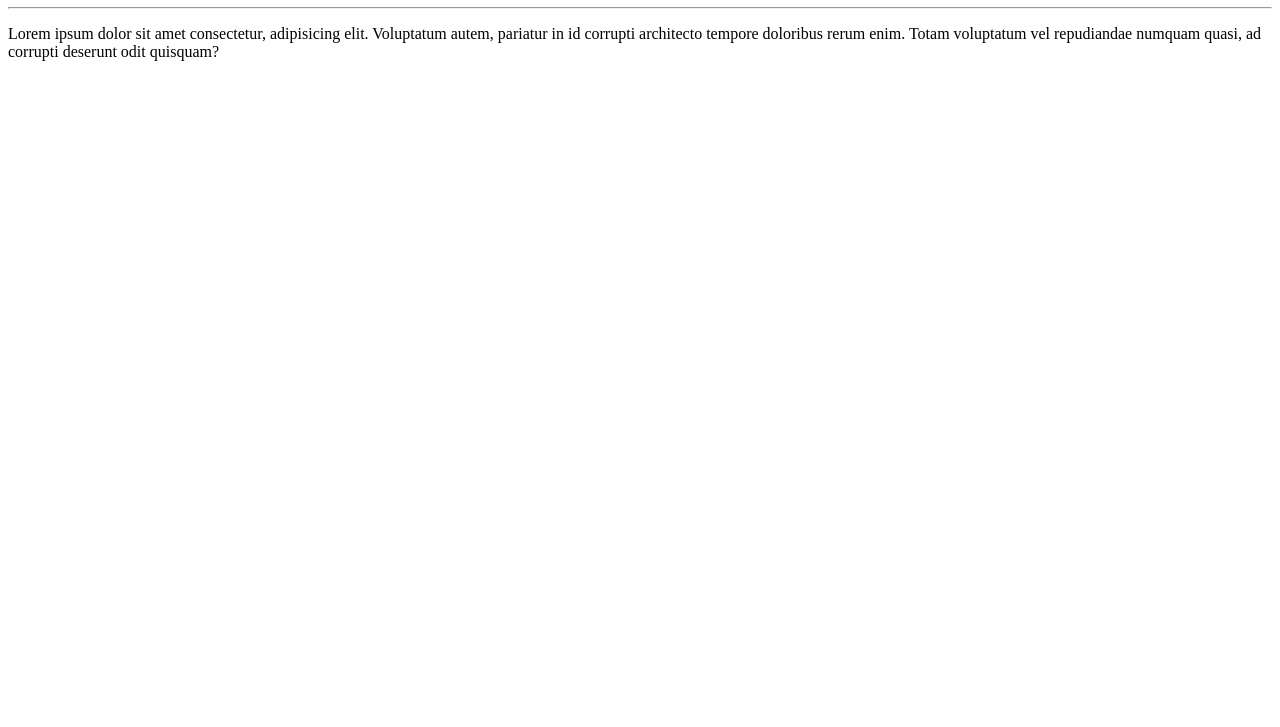
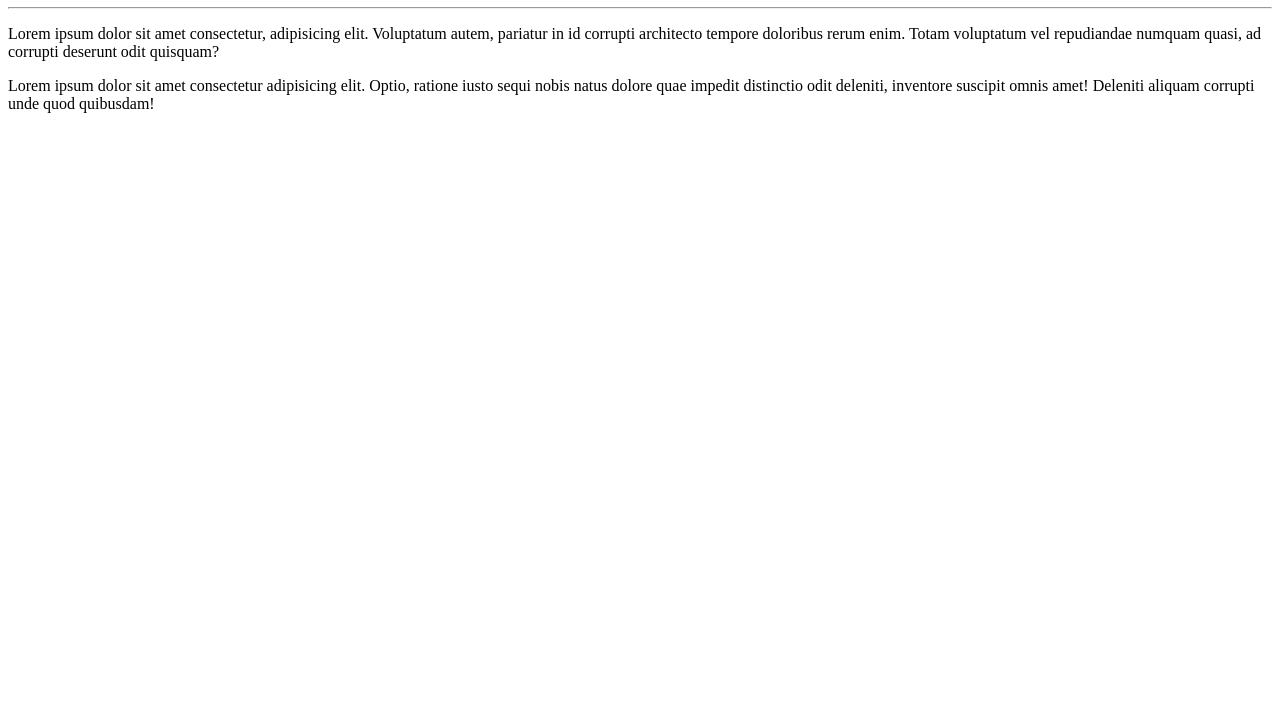
Before and after one commit to emilly14077/oi-brasil, a plain HTML site: page SITE-EXEMPLO/index.html in a window 1280 px wide. Shown: the part 73-800 px from the top of the page. Drawn offline with Linux system fonts and the light colour scheme.

Commit message:
adicionei um paragrafo

```diff
--- a/SITE-EXEMPLO/index.html
+++ b/SITE-EXEMPLO/index.html
@@ -9,5 +9,6 @@
     <h1>oi- brasil</h1>
     <hr>
      <p>Lorem ipsum dolor sit amet consectetur, adipisicing elit. Voluptatum autem, pariatur in id corrupti architecto tempore doloribus rerum enim. Totam voluptatum vel repudiandae numquam quasi, ad corrupti deserunt odit quisquam?</p>
+     <p>Lorem ipsum dolor sit amet consectetur adipisicing elit. Optio, ratione iusto sequi nobis natus dolore quae impedit distinctio odit deleniti, inventore suscipit omnis amet! Deleniti aliquam corrupti unde quod quibusdam!</p>
 </body>
 </html>
```
